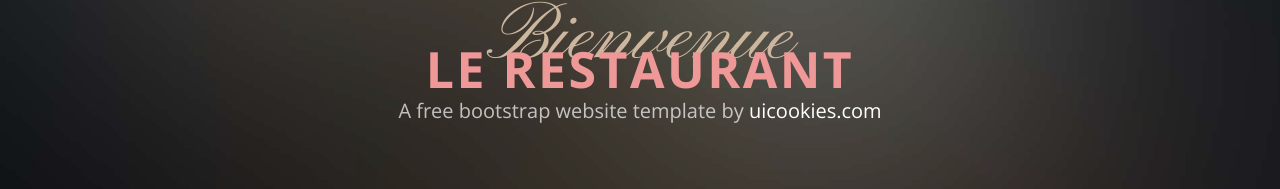
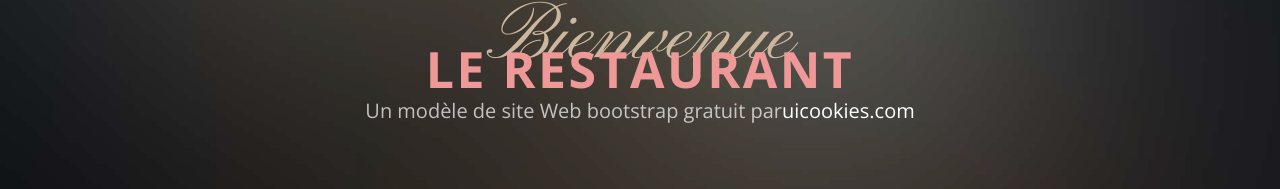
Before and after one commit to margauxbll/SiteResto, a website: page index.html in a window 1280 px wide. Shown: the part 321-510 px from the top of the page. Drawn offline with nearby package versions, Linux system fonts and the light colour scheme; files whose address does not match are found by name.

Commit message:
Modif bootsratp

```diff
--- a/index.html
+++ b/index.html
@@ -54,7 +54,7 @@
                 <div class="probootstrap-slider-text text-center probootstrap-animate probootstrap-heading">
                   <h1 class="primary-heading">Bienvenue</h1>
                   <h3 class="secondary-heading">Le restaurant</h3>
-                  <p class="sub-heading">A free bootstrap website template by <a href="https://uicookies.com">uicookies.com</a></p>
+                  <p class="sub-heading">Un modèle de site Web bootstrap gratuit par<a href="https://uicookies.com">uicookies.com</a></p>
                 </div>
               </div>
             </div>
@@ -67,7 +67,7 @@
                 <div class="probootstrap-slider-text text-center probootstrap-animate probootstrap-heading">
                   <h1 class="primary-heading">Dinez</h1>
                   <h3 class="secondary-heading">Avec nous</h3>
-                  <p class="sub-heading">A free bootstrap website template by <a href="https://uicookies.com">uicookies.com</a></p>
+                  <p class="sub-heading">Un modèle de site Web bootstrap gratuit par <a href="https://uicookies.com">uicookies.com</a></p>
                 </div>
               </div>
             </div>
@@ -81,7 +81,7 @@
                 <div class="probootstrap-slider-text text-center probootstrap-animate probootstrap-heading">
                   <h1 class="primary-heading">Profitez</h1>
                   <h3 class="secondary-heading">Avec nous</h3>
-                  <p class="sub-heading">A free bootstrap website template by <a href="https://uicookies.com">uicookies.com</a></p>
+                  <p class="sub-heading">Un modèle de site Web bootstrap gratuit par <a href="https://uicookies.com">uicookies.com</a></p>
                 </div>
               </div>
             </div>
```
